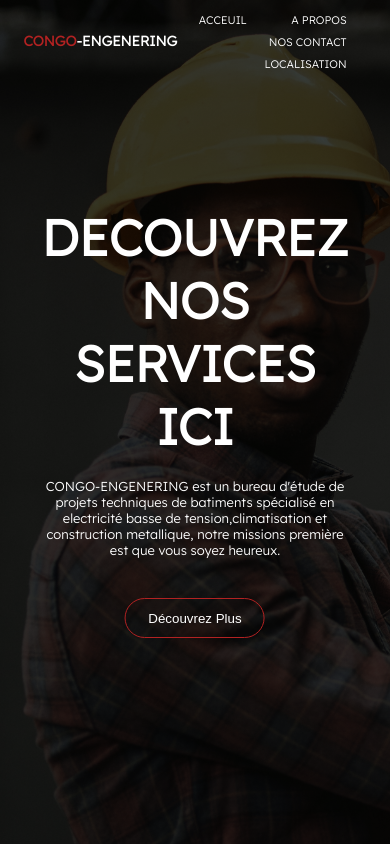
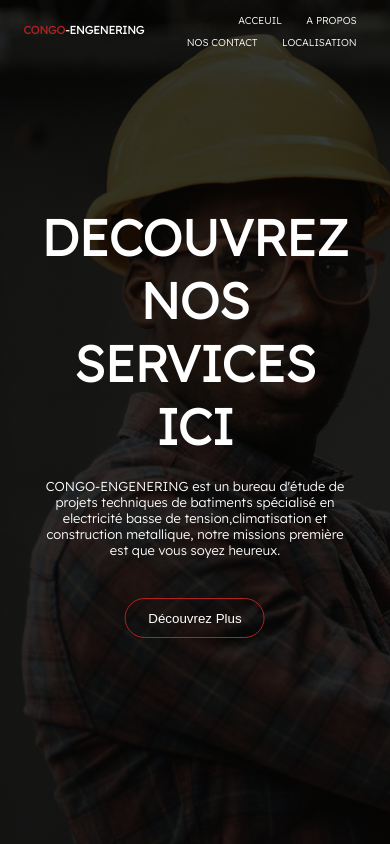
Before and after one commit to josuethetika/congoengenering, a plain HTML site: page index.html in a window 390 px wide. Drawn offline with nearby package versions, Linux system fonts and the light colour scheme; a web font is replaced by a local one.

Commit message:
new update

```diff
--- a/index.html
+++ b/index.html
@@ -7,7 +7,7 @@
     <title>Document</title>
     <link rel="stylesheet" href="style.css">
     <link href="https://fonts.googleapis.com/css2?family=Big+Shoulders+Display:wght@700&family=Comme:wght@800&family=Fraunces:wght@700&family=Jost&family=Lexend+Deca:wght@300&family=Montserrat:wght@500&family=Oswald:wght@500;600&family=Red+Hat+Display:wght@900&display=swap" rel="stylesheet">
-
+    <link rel="stylesheet"href="https://unpkg.com/boxicons@latest/css/boxicons.min.css">
 </head>
 <body>
     <section class="header">
--- a/style.css
+++ b/style.css
@@ -114,7 +114,7 @@ button:hover span{
         font-size: 14px;
     }
     .nav-links ul li a{
-        font-size: 11PX;
+        font-size: 11px;
     }
     .nav-links ul li{
         margin:0 20px 0 20px;
@@ -122,7 +122,18 @@ button:hover span{
 
 }
 @media(max-width:686px){
-    nav{
-        margin-right: 0px;
+    .nav-links ul li{
+        margin: 0 10px 0 10px;
+
+    }
+    .nav-links ul li a{
+        font-size: 10px;
+    }
+    .logo h4{
+        font-size: 11px;
+    }
+    .congo {
+        font-size: 11px;
     }
 }
+@media(max-width:534px)
```
